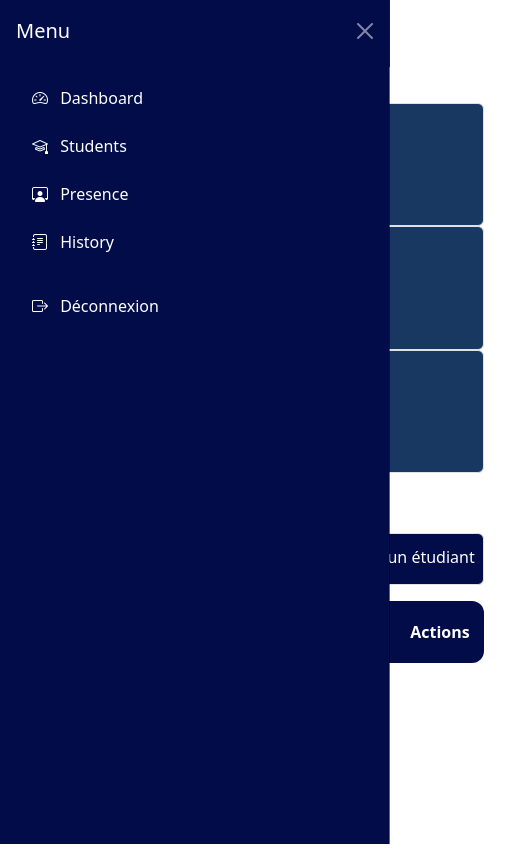
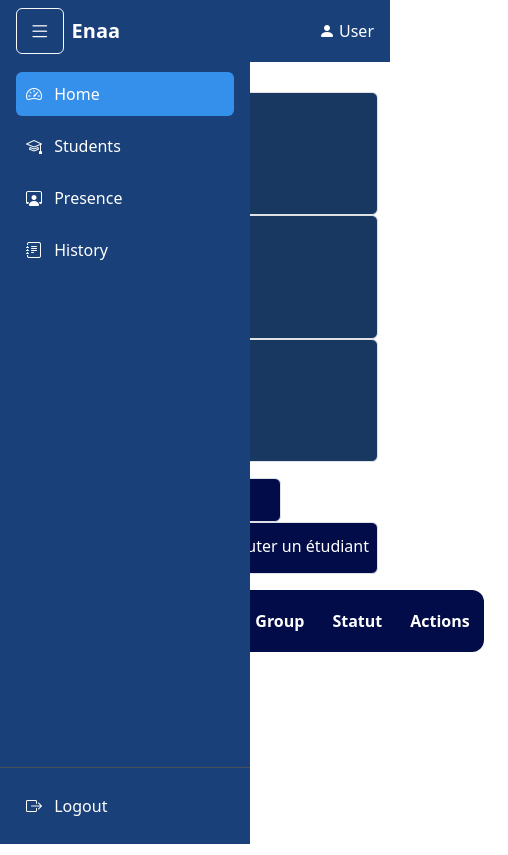
Before and after one commit to badrbelabrik/Dashboard, a plain HTML site: page pages/students.html in a window 390 px wide. Both pictures are taken after a click on the button 41 px from the left and 33 px from the top of the page. Shown: the whole page, 508 px wide, since content can reach past the window. Drawn offline with nearby package versions, Linux system fonts and the light colour scheme.

```diff
--- a/js/students.js
+++ b/js/students.js
@@ -161,6 +161,32 @@
     }, duration);
 }
 
+//  7. SIDEBAR TOGGLE (BEGINNER FRIENDLY)
+//  *************************************************
+
+document.addEventListener("DOMContentLoaded", function () {
+
+  let toggleBtn = document.getElementById("sidebarToggle");
+  let sidebar = document.querySelector(".sidebar");
+
+  if (!toggleBtn || !sidebar) return;
+
+  toggleBtn.addEventListener("click", function (event) {
+    event.stopPropagation();
+    sidebar.classList.toggle("show");
+  });
+
+  document.addEventListener("click", function (event) {
+    if (
+      window.innerWidth <= 768 &&
+      !sidebar.contains(event.target) &&
+      !toggleBtn.contains(event.target)
+    ) {
+      sidebar.classList.remove("show");
+    }
+  });
+});
+
 document.addEventListener("DOMContentLoaded", () => {
     statistics()
     fillList()
--- a/pages/students.html
+++ b/pages/students.html
@@ -11,7 +11,7 @@
     <script src="https://cdn.jsdelivr.net/npm/bootstrap@5.3.3/dist/js/bootstrap.bundle.min.js"></script>
 
     <style>
-      :root{
+:root{
  --primary: #0d6efd;
   --secondary: #212529;
   --background: #194078;
@@ -20,33 +20,40 @@
 }
 body {
   margin: 0;
+    padding-top: 56px; /* navbar height */
 }
+
+
 
 .dashboard {
   display: flex;
-  min-height: calc(100vh - 56px);
+  min-height: calc(100vh - 56px); /* navbar height */
 }
 
- /* navbar / */
+/* navbar */
 .navbar{
     background: #194078;
 }
-/* / Sidebar / */
+/* Sidebar */
 .sidebar {
   width: 250px;
-  background-color: #194078;
-;
+  background-color: var(--background);
   display: flex;
   flex-direction: column;
+
+  position: sticky;
+  top: 56px; /* height of navbar */
+  height: calc(100vh - 56px);
 }
 
-/* / Push logout to bottom / */
+
+/* Push logout to bottom */
 .logout {
   margin-top: auto;
   border-top: 1px solid #495057;
 }
 
-/* / Links hover / */
+/* Links hover */
 .sidebar .nav-link {
   border-radius: 6px;
   padding: 10px;
@@ -56,7 +63,6 @@
 .sidebar .nav-link.active {
   background-color: #3590ec;
 }
-
 /* / Content */ */
 .content {
   flex: 1;
@@ -160,20 +166,38 @@
     z-index: 9999;
     transition: opacity 0.3s ease;
 }
+
+/* ===== MOBILE ===== */
+@media (max-width: 768px) {
+  .sidebar {
+    position: fixed;
+    top: 56px; /* navbar height */
+    left: 0;
+    height: calc(100vh - 56px);
+    transform: translateX(-100%);
+    z-index: 1050;
+  }
+
+  .sidebar.show {
+    transform: translateX(0);
+  }
+}
     </style>
 
 </head>
 <body>
 <div id="message" class="message-toast"></div>
 <!-- NAVBAR -->
-<nav class="navbar navbar-dark  px-3 h-100">
-    <button class="btn text-white d-lg-none"
-          type="button"
-          data-bs-toggle="offcanvas"
-          data-bs-target="#mobileSidebar">
-    <i class="bi bi-list fs-2"></i>
-  </button>
-  <a class="navbar-brand fw-bold mx-6" href="#">Enaa</a>
+<nav class="navbar navbar-dark px-3  fixed-top">
+
+   <div class="d-flex align-items-center gap-2">
+    <!-- Toggle button for mobile -->
+    <button class="btn btn-outline-light d-md-none" id="sidebarToggle">
+      <i class="bi bi-list fs-4"></i>
+    </button>
+
+    <a class="navbar-brand fw-bold" href="#">Enaa</a>
+  </div>
 
   <div class="d-flex align-items-center">
 <i class="bi bi-person-fill text-white mx-1"></i>
@@ -181,67 +205,17 @@
   </div>
 </nav>
 
-<!-- MOBILE SIDEBAR -->
-<div class="offcanvas offcanvas-start text-white"
-     tabindex="-1"
-     id="mobileSidebar"
-     style="background-color:#020C48;">
-
-  <div class="offcanvas-header">
-    <h5 class="offcanvas-title">Menu</h5>
-    <button type="button"
-            class="btn-close btn-close-white"
-            data-bs-dismiss="offcanvas"></button>
-  </div>
-
-  <div class="offcanvas-body p-0">
-    <ul class="nav flex-column p-3 gap-2">
-      <li class="nav-item">
-        <a class="nav-link text-white" href="#">
-          <i class="bi bi-speedometer2 me-2"></i> Dashboard
-        </a>
-      </li>
-
-      <li class="nav-item">
-        <a class="nav-link text-white" href="#">
-          <i class="bi bi-mortarboard me-2"></i> Students
-        </a>
-      </li>
-
-      <li class="nav-item">
-        <a class="nav-link text-white" href="#">
-          <i class="bi bi-person-workspace me-2"></i> Presence
-        </a>
-      </li>
-
-      <li class="nav-item">
-        <a class="nav-link text-white" href="#">
-          <i class="bi bi-journal-text me-2"></i> History
-        </a>
-      </li>
-
-      <li class="nav-item mt-3">
-        <a class="nav-link text-white" href="#">
-          <i class="bi bi-box-arrow-right me-2"></i> Déconnexion
-        </a>
-      </li>
-    </ul>
-  </div>
-</div>
-
-
-
-
 <!-- LAYOUT -->
 <div class="dashboard">
-<div class="row mb-3">
-    <div class="col-lg-3 d-none d-lg-block">
-        <aside class="sidebar  text-white h-100">
+
+  <!-- SIDEBAR -->
+  <aside class="sidebar  text-white">
+
     <!-- Top menu -->
     <ul class="nav flex-column p-3 gap-2">
       <li class="nav-item">
-        <a class="nav-link text-white active" href="#">
-          <i class="bi bi-speedometer2 me-2"></i> Dashboard
+        <a class="nav-link text-white active" href="home.html">
+          <i class="bi bi-speedometer2 me-2"></i> Home
         </a>
       </li>
 
@@ -269,13 +243,13 @@
     <!-- Bottom logout -->
     <div class="logout p-3">
       <a class="nav-link text-white" href="#">
-        <i class="bi bi-box-arrow-right me-2"></i> Déconnexion
+        <i class="bi bi-box-arrow-right me-2"></i> Logout
       </a>
     </div>
 
   </aside>
-    </div>
-    <!-- SIDEBAR -->
+
+  <!-- MAIN CONTENT -->
     <div class="col-lg-9 col-12">
 
         <div class="container mb-3">
@@ -492,7 +466,7 @@
 
       <!-- HEADER -->
       <div class="modal-header border-0">
-        <h5 class="modal-title">MInformations d'etudiant</h5>
+        <h5 class="modal-title">Modifier un étudiant</h5>
         <button type="button" class="btn-close btn-close-white"
                 data-bs-dismiss="modal"></button>
       </div>
@@ -501,7 +475,7 @@
       <div class="modal-body">
         <form class="row g-3">
           <div class="col-12 col-md-6">
-            <label class="form-label">Nom:</label>
+            <label class="form-label">Nom</label>
             <input id="editNom" type="text" class="form-control bg-dark text-white border-0">
           </div>
 
```
